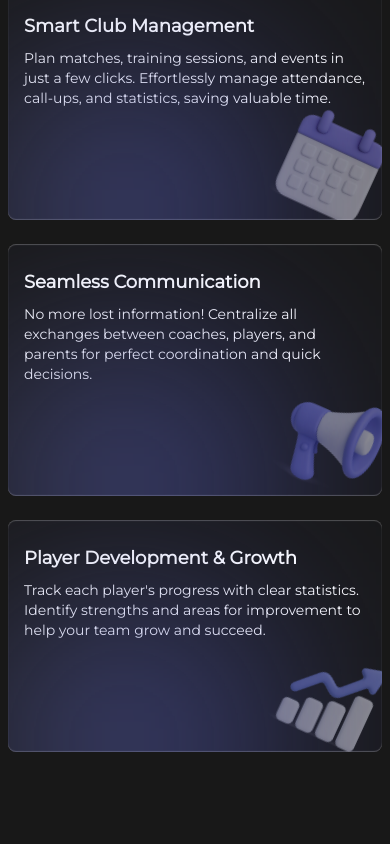
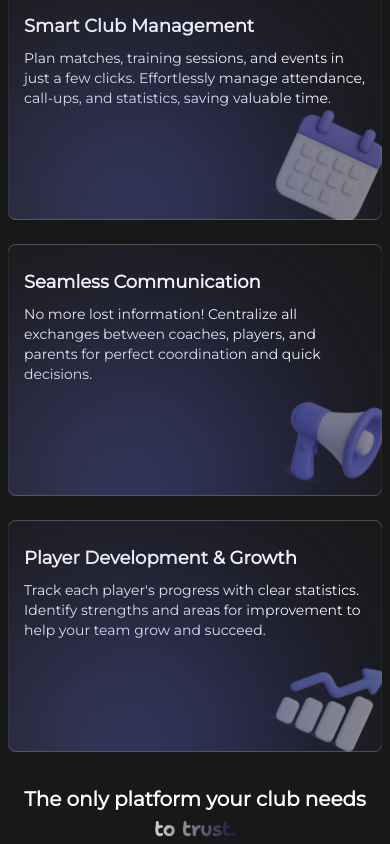
Before and after one commit to Onderito/club-hive, a Next.js app: page / in a window 390 px wide. Shown: the part 1726-2570 px from the top of the page. Before the commit the page ends 2478 px from the top, so only its background shows below. Built offline with nearby package versions, Linux system fonts and the light colour scheme.

Commit message:
choose us section done for mobile

```diff
--- a/src/app/globals.css
+++ b/src/app/globals.css
@@ -6,6 +6,11 @@
 @font-face {
   font-family: Shantell Sans;
   src: url(../app/assets/ShantellSans-Light.ttf);
+}
+
+@font-face {
+  font-family: Shantell Sans;
+  src: url(../app/assets/ShantellSans-Medium.ttf);
 }
 @import "tailwindcss";
 
--- a/src/app/landing/choose-us.tsx
+++ b/src/app/landing/choose-us.tsx
@@ -55,6 +55,12 @@ export default function ChooseUs() {
           </div>
         </Card>
       ))}
+      <h3 className="text-white text-center text-[20px] font-montserrat font-bold mt-8">
+        The only platform your club needs <br />
+        <span className="bg-[linear-gradient(90deg,#D0D0D0_0%,rgba(88,91,255,0.2)_90%)] bg-clip-text text-transparent font-shantell">
+          to trust.
+        </span>
+      </h3>
     </div>
   );
 }
```
Also changed, not shown: public/big-blob-blur.jpg (added), public/three-lines.svg (added).
